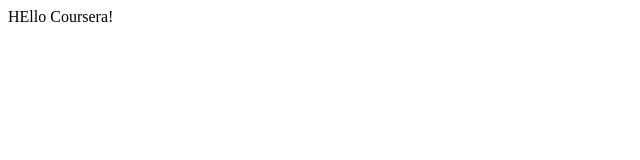
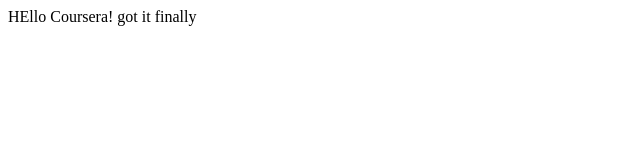
Before and after one commit to sapnakishore/coursera-course, a plain HTML site: page site/index.html in a window 1280 px wide. Shown: the whole page, without its empty margins (0-640 px from the left). Drawn offline with Linux system fonts and the light colour scheme.

Commit message:
Small Change

```diff
--- a/site/index.html
+++ b/site/index.html
@@ -4,6 +4,7 @@
 	<title>Hello Coursera!</title>
 </head>
 <body>
-<H>HEllo Coursera!</H>
+<H>HEllo Coursera! got it finally
+</H>
 </body>
 </html>
```
